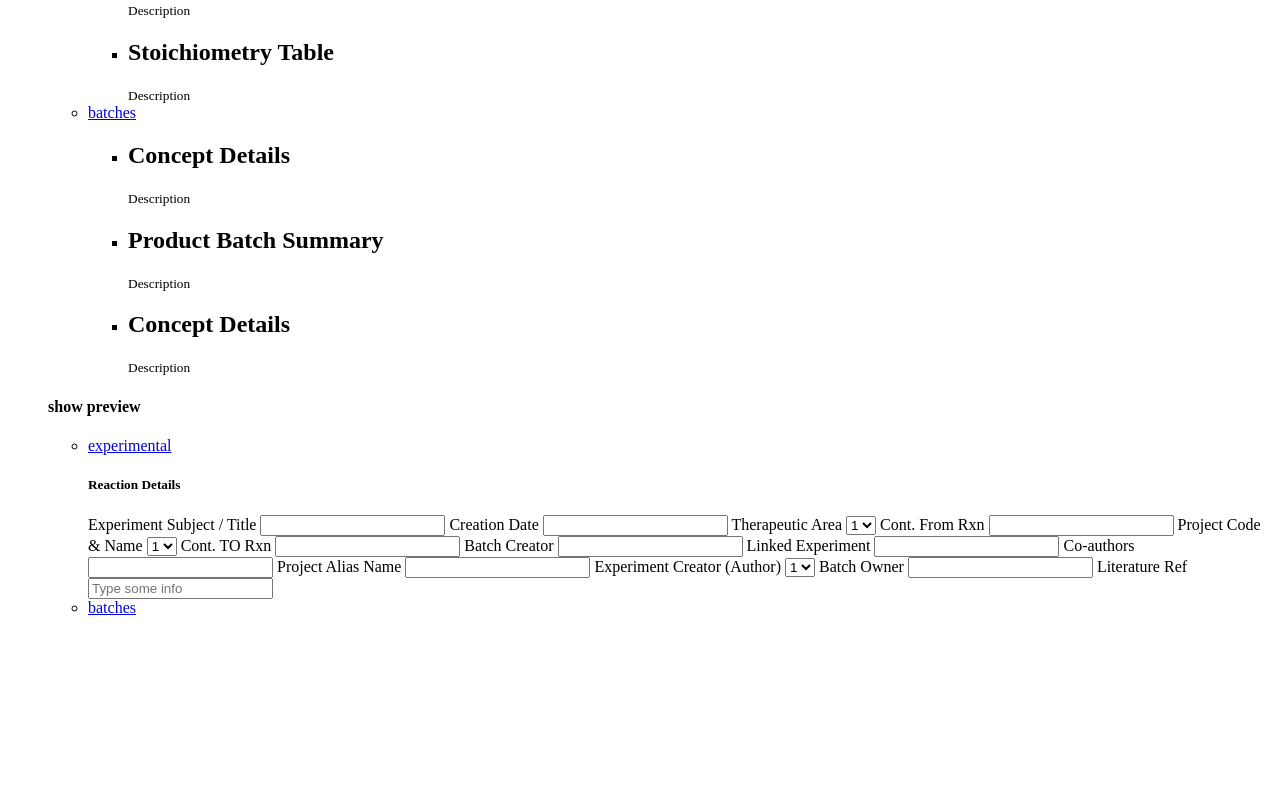
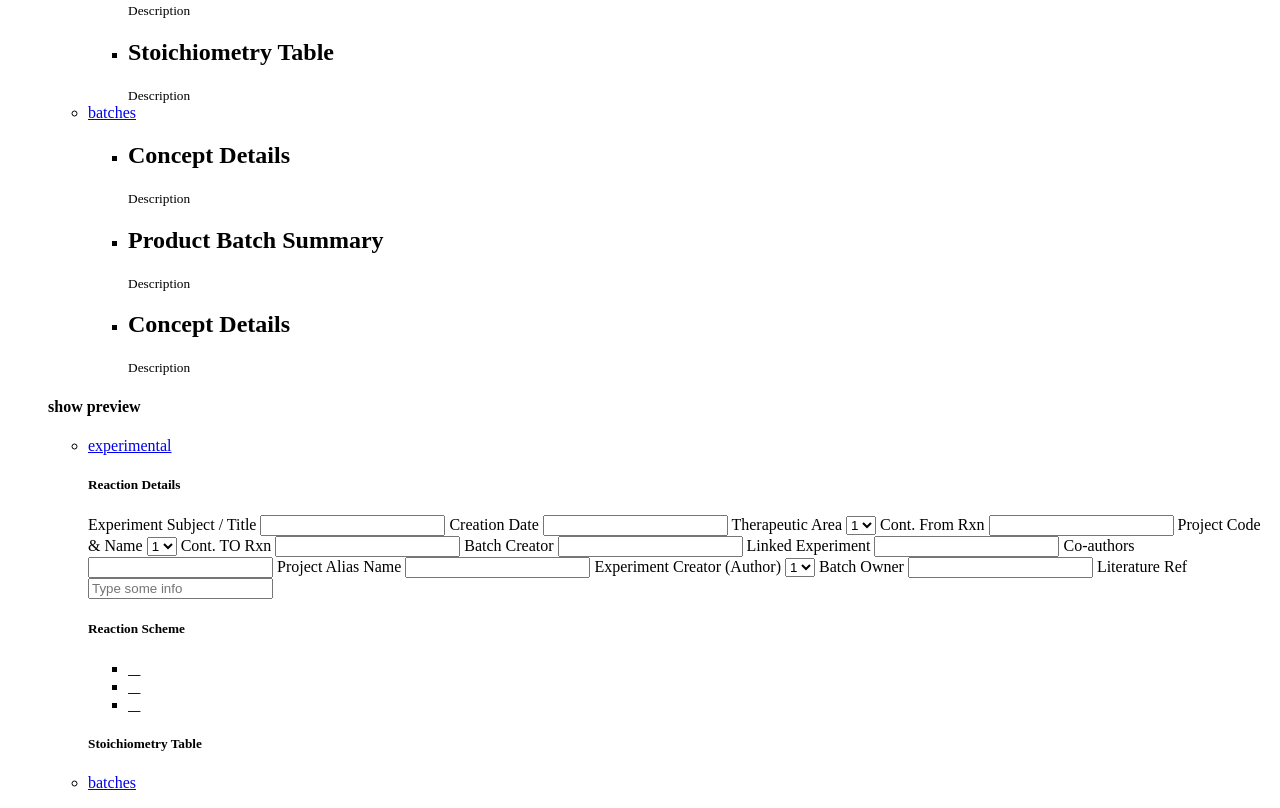
Before and after one commit to Vyacheslav-Lapin/JS-Fundamentals, a website: page indigo/index.html in a window 1280 px wide. Shown: the part 2677-3485 px from the top of the page. Before the commit the page ends 3310 px from the top, so only its background shows below. Drawn offline with Linux system fonts and the light colour scheme.

Commit message:
show preview - structure - end

```diff
--- a/indigo/index.html
+++ b/indigo/index.html
@@ -334,9 +334,29 @@
                                     </form>
                                 </section>
 
+                                <section>
+                                    <header>
+                                        <h1>Reaction Scheme</h1>
+                                        <ul>
+                                            <li><a href="#"></a></li>
+                                            <li><a href="#"></a></li>
+                                            <li><a href="#"></a></li>
+                                        </ul>
+                                    </header>
+                                </section>
+
+                                <section>
+                                    <header>
+                                        <h1>Stoichiometry Table</h1>
+                                    </header>
+                                    <!--???-->
+                                </section>
                             </li>
                             <li>
                                 <a href="#">batches</a>
+                                <section>
+                                    <!--???-->
+                                </section>
                             </li>
                         </ul>
 
```
